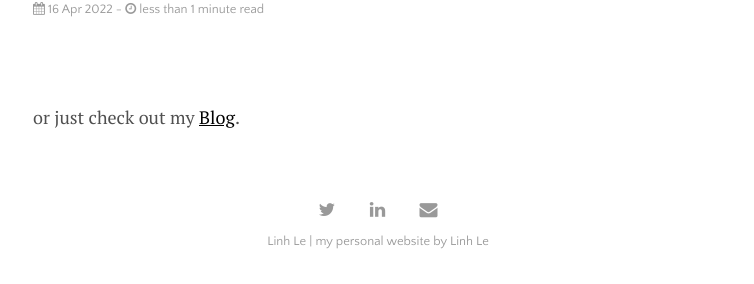
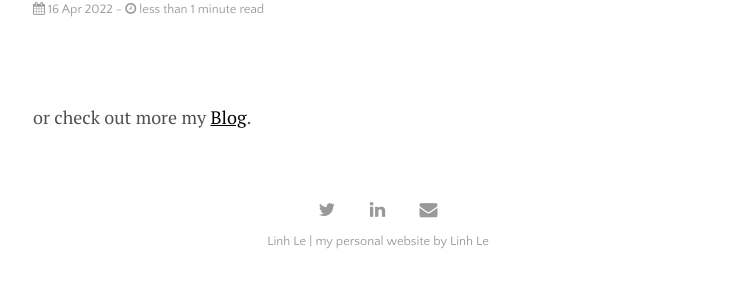
Before and after one commit to aidenva/aidenva.github.io, a Jekyll site: the page built from index.html, in a window 1280 px wide. Shown: the part 1167-1451 px from the top of the page, without its empty margins (262-1016 px from the left). Built offline with Jekyll 4.4.1, drawn with Linux system fonts in a browser that asks for light colours; the list of posts is cut into pages by our own code.

Commit message:
change home text

```diff
--- a/_layouts/home.html
+++ b/_layouts/home.html
@@ -35,4 +35,4 @@ I am still currently finishing up my studies in New Haven, CT.
   <!-- Pagination links -->
   </ul>
 
-  or just check out my <a href="https://lemanhlinh.com/writing.html">Blog</a>.
+  or check out more my <a href="https://lemanhlinh.com/writing.html">Blog</a>.
--- a/_layouts/music.html
+++ b/_layouts/music.html
@@ -26,7 +26,7 @@ layout: default
         <h3>{{ post.date | date: '%Y' }}</h3>
       {% endif %}
     {% endunless %}
-    {% if date >= lastweek}
+    {% if post.date >= lastweek}
     <li itemscope>
       <a href="{{ site.github.url }}{{ post.url }}">{{ post.title }}</a>
       <p>
```
Also changed, not shown: favicon.png.
